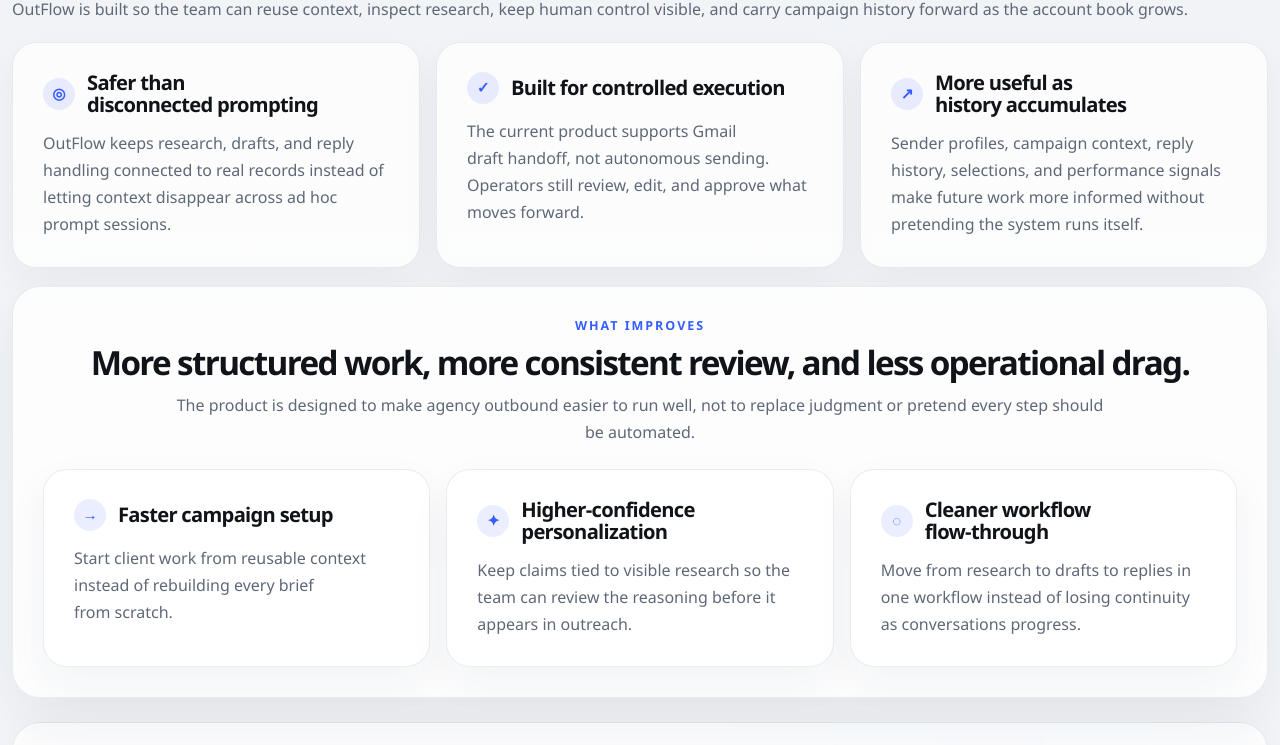
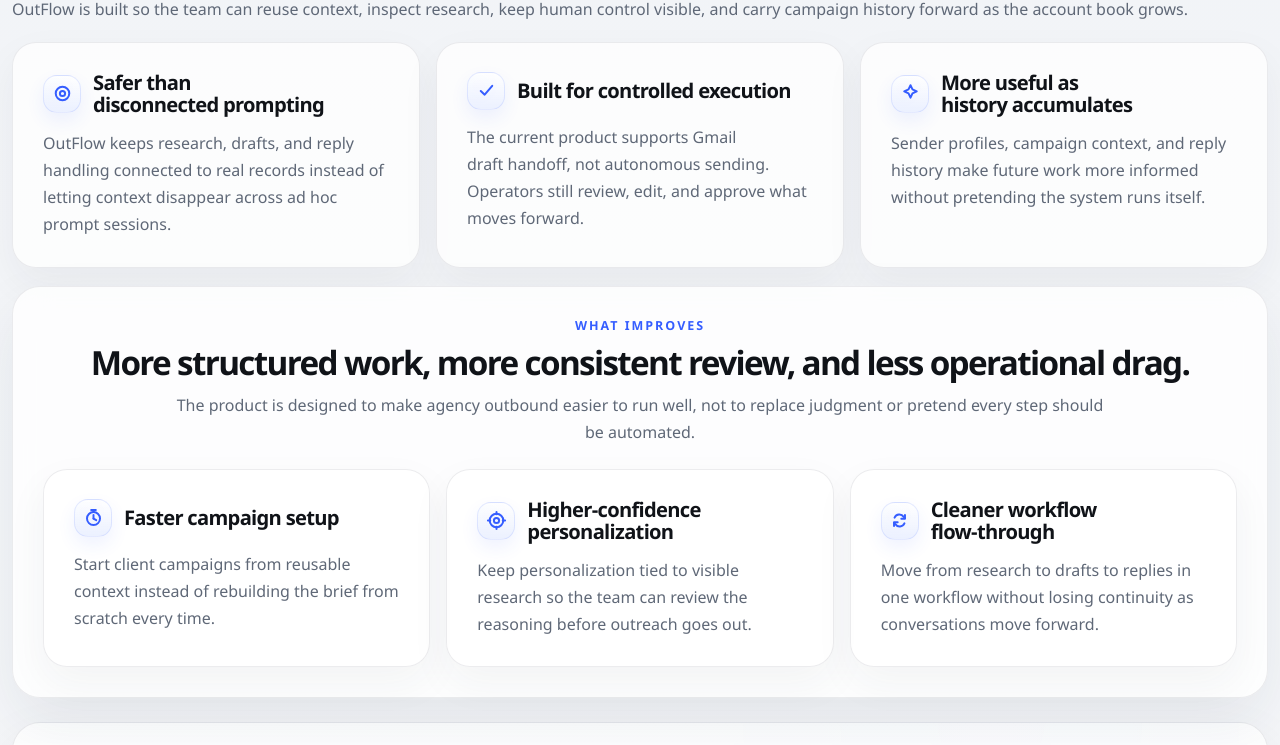
Before and after one commit to tcr430/CEG, a Next.js app in the folder apps/web/: page / in a window 1280 px wide. Shown: the part 2351-3096 px from the top of the page. Built offline with nearby package versions, Linux system fonts and the light colour scheme; no server answers.

Commit message:
site update

```diff
--- a/apps/web/app/globals.css
+++ b/apps/web/app/globals.css
@@ -3659,10 +3659,40 @@
   padding-top: 8px;
 }
 
+.publicPricingPlansSection .marketingSectionHeader {
+  display: grid;
+  gap: 12px;
+  align-content: start;
+  max-width: none;
+}
+
+.publicPricingPlansSection .marketingSectionHeader h2 {
+  margin: 0;
+  max-width: none;
+  font-size: clamp(1.9rem, 2.2vw, 2.5rem);
+  line-height: 1.02;
+  text-wrap: pretty;
+}
+
+.publicPricingPlansSection .marketingSectionHeader .marketingEyebrow,
+.publicPricingMatrixPanel .marketingSectionHeader .marketingEyebrow {
+  margin: 0;
+}
+
+.publicPricingPlansSection .marketingSectionCopy {
+  max-width: none;
+}
+
+.publicPricingPlansSection .marketingSectionCopy p,
+.publicPricingMatrixPanel .marketingSectionCopy p {
+  margin: 0;
+}
+
 .publicPricingCardGrid {
   display: grid;
   grid-template-columns: repeat(3, minmax(0, 1fr));
   gap: 18px;
+  align-items: start;
 }
 
 .pricingCard {
@@ -3671,6 +3701,11 @@
   gap: 16px;
   min-height: 100%;
   border-radius: 30px;
+}
+
+.pricingCard:not(.featuredPricingCard) {
+  transform: scale(0.97);
+  transform-origin: center top;
 }
 
 .pricingCardBody {
@@ -3733,7 +3768,7 @@
 
 .featuredPricingCard {
   position: relative;
-  transform: translateY(-10px);
+  transform: translateY(0);
   background:
     linear-gradient(180deg, rgba(255, 255, 255, 0.97), rgba(247, 249, 255, 0.93)),
     radial-gradient(circle at top right, rgba(53, 93, 255, 0.16), transparent 38%);
@@ -3755,6 +3790,21 @@
 
 .publicPricingMatrixPanel {
   gap: 22px;
+}
+
+.publicPricingMatrixPanel .marketingSectionHeader {
+  display: grid;
+  gap: 12px;
+  align-content: start;
+  max-width: none;
+}
+
+.publicPricingMatrixPanel .marketingSectionHeader h2 {
+  margin: 0;
+  max-width: none;
+  font-size: clamp(1.9rem, 2.2vw, 2.5rem);
+  line-height: 1.02;
+  text-wrap: pretty;
 }
 
 .publicSignupIntro {
@@ -3843,20 +3893,31 @@
   display: inline-flex;
   align-items: center;
   justify-content: center;
-  width: 32px;
-  height: 32px;
-  border-radius: 999px;
+  width: 38px;
+  height: 38px;
+  border-radius: 14px;
   flex-shrink: 0;
-  background: rgba(53, 93, 255, 0.1);
+  border: 1px solid rgba(53, 93, 255, 0.12);
+  background:
+    linear-gradient(180deg, rgba(255, 255, 255, 0.94), rgba(232, 238, 255, 0.86)),
+    radial-gradient(circle at 30% 30%, rgba(53, 93, 255, 0.16), transparent 60%);
+  box-shadow: 0 8px 18px rgba(53, 93, 255, 0.08);
   color: #355dff;
-  font-size: 0.95rem;
-  font-weight: 800;
   line-height: 1;
 }
 
 .publicProofCard .publicCardIcon,
 .publicOutcomeCard .publicCardIcon {
   margin-top: 1px;
+}
+
+.marketingIconSvg {
+  width: 25px;
+  height: 25px;
+  stroke: currentColor;
+  stroke-width: 1.9;
+  stroke-linecap: round;
+  stroke-linejoin: round;
 }
 
 @media (max-width: 1280px) {
@@ -4037,21 +4098,21 @@
 .publicPreFooterCopy {
   display: grid;
   gap: 12px;
-  width: min(1080px, 100%);
+  width: 100%;
 }
 
 .publicPreFooterCopy h2 {
   margin: 0;
-  max-width: 17ch;
-  font-size: clamp(2rem, 3vw, 3rem);
+  max-width: none;
+  font-size: clamp(1.9rem, 2.2vw, 2.5rem);
   line-height: 1.02;
   letter-spacing: -0.05em;
-  text-wrap: balance;
+  text-wrap: pretty;
 }
 
 .publicPreFooterCopy p {
   margin: 0;
-  max-width: 56rem;
+  max-width: 74rem;
   color: #5f6877;
   line-height: 1.7;
   text-wrap: pretty;
--- a/apps/web/app/page.tsx
+++ b/apps/web/app/page.tsx
@@ -2,6 +2,10 @@
 
 import { FeedbackBanner } from "../components/feedback-banner";
 import { HomeAuthFragmentBridge } from "../components/home-auth-fragment-bridge";
+import {
+  MarketingIcon,
+  type MarketingIconName,
+} from "../components/marketing-icon";
 import { MarketingFooter } from "../components/marketing-footer";
 import { MarketingSectionHeader } from "../components/marketing-section-header";
 import { PublicCtaBand } from "../components/public-cta-band";
@@ -66,39 +70,45 @@
   },
 ];
 
-const proofPillars = [
+type MarketingCardWithIcon = {
+  icon: MarketingIconName;
+  title: string;
+  body: string;
+};
+
+const proofPillars: MarketingCardWithIcon[] = [
   {
-    icon: "◎",
+    icon: "target",
     title: "Safer than disconnected prompting",
     body: "OutFlow keeps research, drafts, and reply handling connected to real records instead of letting context disappear across ad hoc prompt sessions.",
   },
   {
-    icon: "✓",
+    icon: "check",
     title: "Built for controlled execution",
     body: "The current product supports Gmail draft handoff, not autonomous sending. Operators still review, edit, and approve what moves forward.",
   },
   {
-    icon: "↗",
+    icon: "spark",
     title: "More useful as history accumulates",
-    body: "Sender profiles, campaign context, reply history, selections, and performance signals make future work more informed without pretending the system runs itself.",
+    body: "Sender profiles, campaign context, and reply history make future work more informed without pretending the system runs itself.",
   },
 ];
 
-const businessOutcomes = [
+const businessOutcomes: MarketingCardWithIcon[] = [
   {
-    icon: "→",
+    icon: "timer",
     title: "Faster campaign setup",
-    body: "Start client work from reusable context instead of rebuilding every brief from scratch.",
+    body: "Start client campaigns from reusable context instead of rebuilding the brief from scratch every time.",
   },
   {
-    icon: "✦",
+    icon: "aim",
     title: "Higher-confidence personalization",
-    body: "Keep claims tied to visible research so the team can review the reasoning before it appears in outreach.",
+    body: "Keep personalization tied to visible research so the team can review the reasoning before outreach goes out.",
   },
   {
-    icon: "◌",
+    icon: "loop",
     title: "Cleaner workflow flow-through",
-    body: "Move from research to drafts to replies in one workflow instead of losing continuity as conversations progress.",
+    body: "Move from research to drafts to replies in one workflow without losing continuity as conversations move forward.",
   },
 ];
 
@@ -328,7 +338,7 @@
             <article key={pillar.title} className="publicProofCard">
               <div className="publicCardTitleRow">
                 <span className="publicCardIcon" aria-hidden="true">
-                  {pillar.icon}
+                  <MarketingIcon name={pillar.icon} />
                 </span>
                 <h3>{pillar.title}</h3>
               </div>
@@ -356,7 +366,7 @@
               <article key={item.title} className="publicOutcomeCard">
                 <div className="publicCardTitleRow">
                   <span className="publicCardIcon" aria-hidden="true">
-                    {item.icon}
+                    <MarketingIcon name={item.icon} />
                   </span>
                   <h3>{item.title}</h3>
                 </div>
--- /dev/null
+++ b/apps/web/components/marketing-icon.tsx
@@ -0,0 +1,97 @@
+export type MarketingIconName =
+  | "house"
+  | "aim"
+  | "target"
+  | "check"
+  | "spark"
+  | "timer"
+  | "launch"
+  | "focus"
+  | "loop";
+
+type MarketingIconProps = {
+  name: MarketingIconName;
+};
+
+function iconPath(name: MarketingIconName) {
+  switch (name) {
+    case "house":
+      return (
+        <>
+          <path d="M5.75 11 12 5.75 18.25 11" />
+          <path d="M7.25 10.5v7.25h9.5V10.5" />
+          <path d="M10.25 17.75v-4.25h3.5v4.25" />
+        </>
+      );
+    case "aim":
+      return (
+        <>
+          <circle cx="12" cy="12" r="6.5" />
+          <circle cx="12" cy="12" r="2.5" />
+          <path d="M12 3.75v2.25" />
+          <path d="M12 18v2.25" />
+          <path d="M3.75 12H6" />
+          <path d="M18 12h2.25" />
+        </>
+      );
+    case "target":
+      return (
+        <>
+          <circle cx="12" cy="12" r="6.5" />
+          <circle cx="12" cy="12" r="2.5" />
+        </>
+      );
+    case "check":
+      return <path d="M6.5 12.5 10.25 16 17.5 7.5" />;
+    case "spark":
+      return (
+        <path d="m12 4 1.9 4.1L18 10l-4.1 1.9L12 16l-1.9-4.1L6 10l4.1-1.9Z" />
+      );
+    case "timer":
+      return (
+        <>
+          <circle cx="12" cy="13" r="6.25" />
+          <path d="M12 13V9.5" />
+          <path d="m12 13 2.6 1.6" />
+          <path d="M9.75 4.75h4.5" />
+          <path d="M12 4.75v2" />
+        </>
+      );
+    case "launch":
+      return (
+        <>
+          <path d="M7.5 16.5 16.5 7.5" />
+          <path d="M9 7.5h7.5V15" />
+        </>
+      );
+    case "focus":
+      return (
+        <>
+          <path d="M12 6.5a5.5 5.5 0 1 1 0 11" />
+          <path d="M12 9.25a2.75 2.75 0 1 1 0 5.5" />
+        </>
+      );
+    case "loop":
+      return (
+        <>
+          <path d="M7.25 9.25A5 5 0 0 1 16 8.5l1.25 1.25" />
+          <path d="M16.75 14.75A5 5 0 0 1 8 15.5l-1.25-1.25" />
+          <path d="M17.25 6.75v3.5h-3.5" />
+          <path d="M6.75 17.25v-3.5h3.5" />
+        </>
+      );
+  }
+}
+
+export function MarketingIcon({ name }: MarketingIconProps) {
+  return (
+    <svg
+      viewBox="0 0 24 24"
+      fill="none"
+      aria-hidden="true"
+      className="marketingIconSvg"
+    >
+      {iconPath(name)}
+    </svg>
+  );
+}
--- a/apps/web/components/public-cta-band.tsx
+++ b/apps/web/components/public-cta-band.tsx
@@ -1,8 +1,9 @@
 import Link from "next/link";
+import type { ReactNode } from "react";
 
 type PublicCtaBandProps = {
   eyebrow: string;
-  title: string;
+  title: ReactNode;
   description: string;
   primaryLabel: string;
   primaryHref: string;
```
Also changed, not shown: apps/web/app/pricing/page.tsx (+1 -42 lines).
